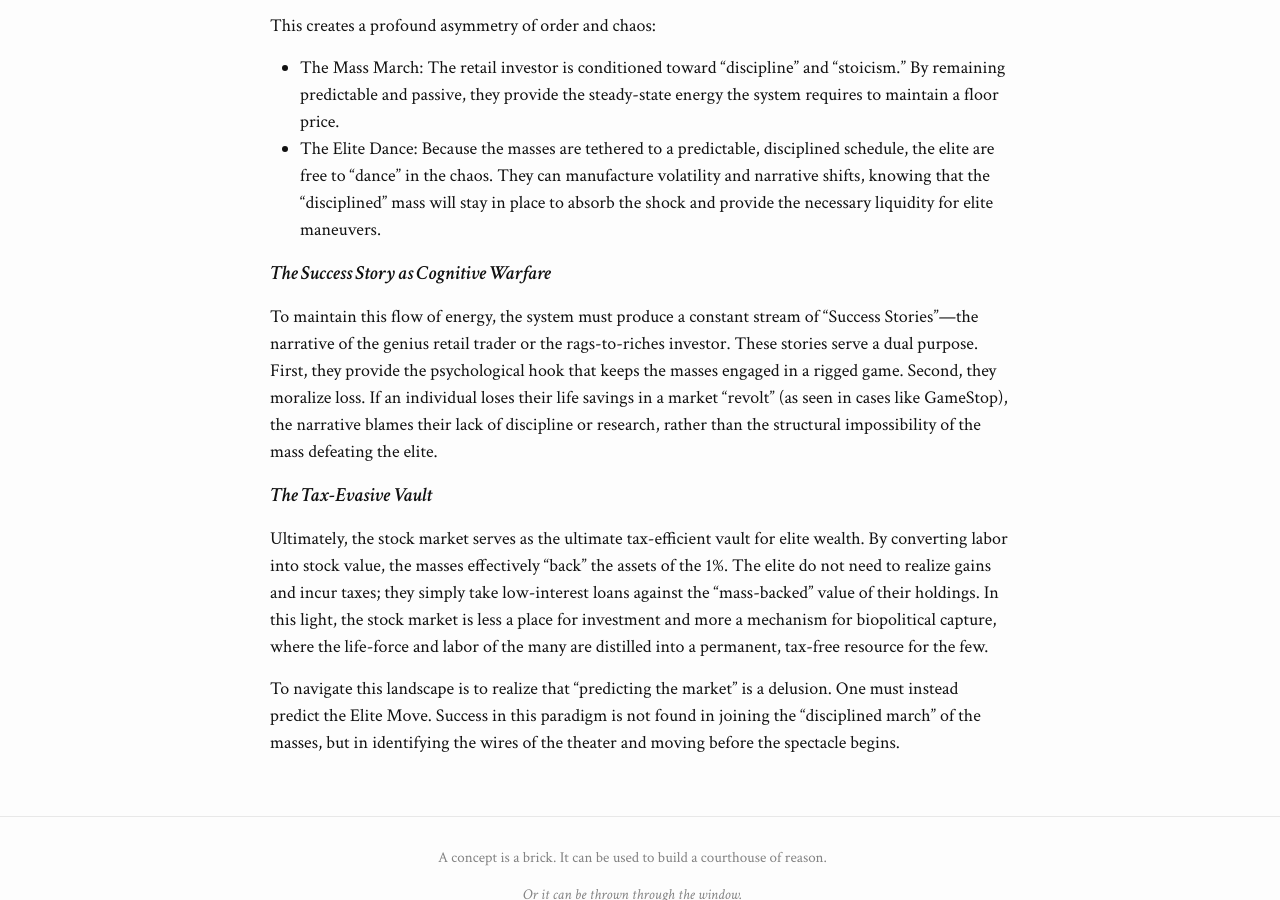
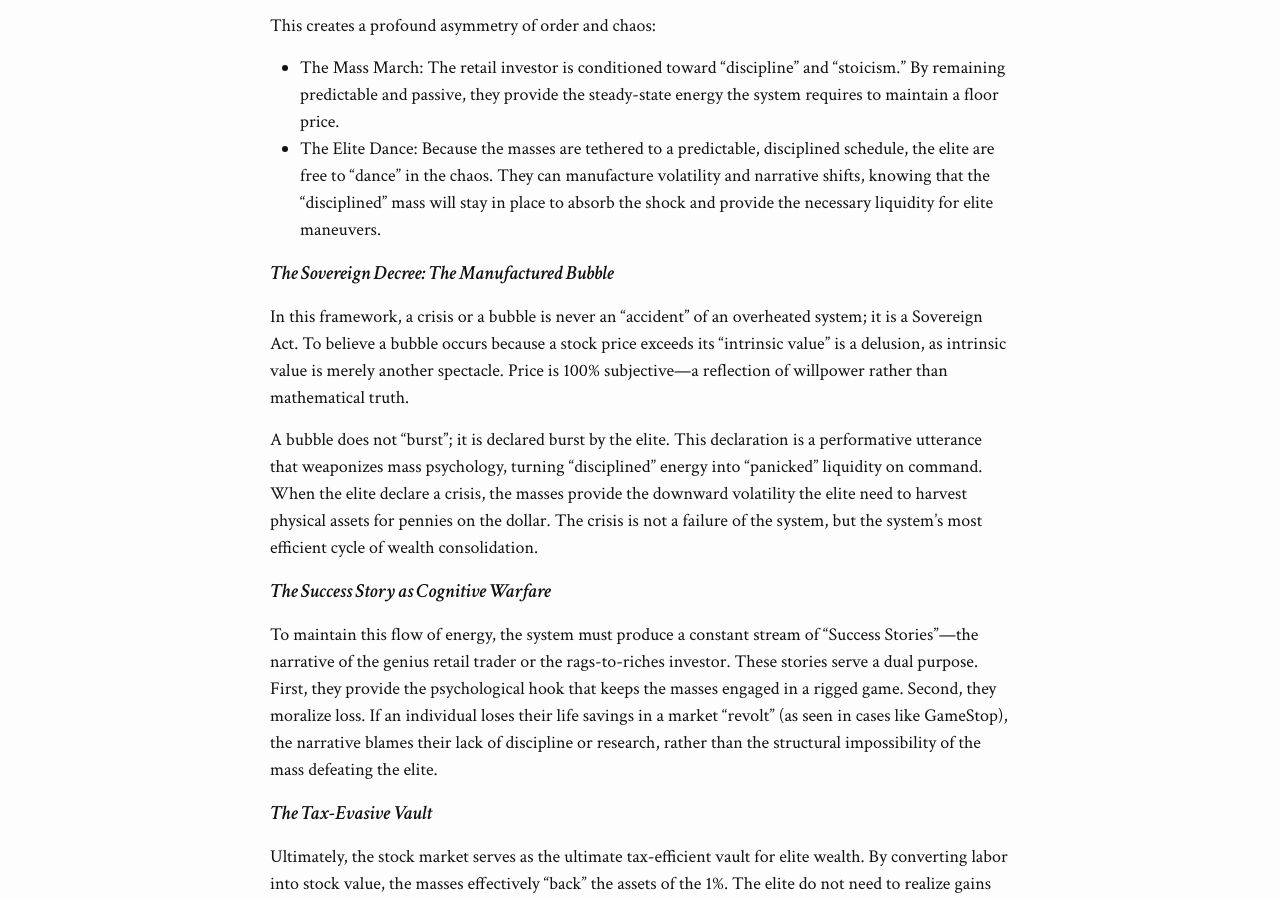
Before and after one commit to thisnat/the-archive, a Jekyll site: the page built from _posts/2026-4-2-the-elite-theory-of-stock-investing.md, in a window 1280 px wide and 900 px high, scrolled down 903 px. Built offline with Jekyll 4.4.1, drawn with Linux system fonts in a browser that asks for light colours; some web fonts are replaced.

Commit message:
feat: edit post

```diff
--- a/_posts/2026-4-2-the-elite-theory-of-stock-investing.md
+++ b/_posts/2026-4-2-the-elite-theory-of-stock-investing.md
@@ -18,6 +18,11 @@ This creates a profound asymmetry of order and chaos:
 - The Mass March: The retail investor is conditioned toward "discipline" and "stoicism." By remaining predictable and passive, they provide the steady-state energy the system requires to maintain a floor price.
 - The Elite Dance: Because the masses are tethered to a predictable, disciplined schedule, the elite are free to "dance" in the chaos. They can manufacture volatility and narrative shifts, knowing that the "disciplined" mass will stay in place to absorb the shock and provide the necessary liquidity for elite maneuvers.
 
+#### The Sovereign Decree: The Manufactured Bubble
+In this framework, a crisis or a bubble is never an "accident" of an overheated system; it is a Sovereign Act. To believe a bubble occurs because a stock price exceeds its "intrinsic value" is a delusion, as intrinsic value is merely another spectacle. Price is 100% subjective—a reflection of willpower rather than mathematical truth.
+
+A bubble does not "burst"; it is declared burst by the elite. This declaration is a performative utterance that weaponizes mass psychology, turning "disciplined" energy into "panicked" liquidity on command. When the elite declare a crisis, the masses provide the downward volatility the elite need to harvest physical assets for pennies on the dollar. The crisis is not a failure of the system, but the system’s most efficient cycle of wealth consolidation.
+
 #### The Success Story as Cognitive Warfare
 To maintain this flow of energy, the system must produce a constant stream of "Success Stories"—the narrative of the genius retail trader or the rags-to-riches investor. These stories serve a dual purpose. First, they provide the psychological hook that keeps the masses engaged in a rigged game. Second, they moralize loss. If an individual loses their life savings in a market "revolt" (as seen in cases like GameStop), the narrative blames their lack of discipline or research, rather than the structural impossibility of the mass defeating the elite.
 
```
